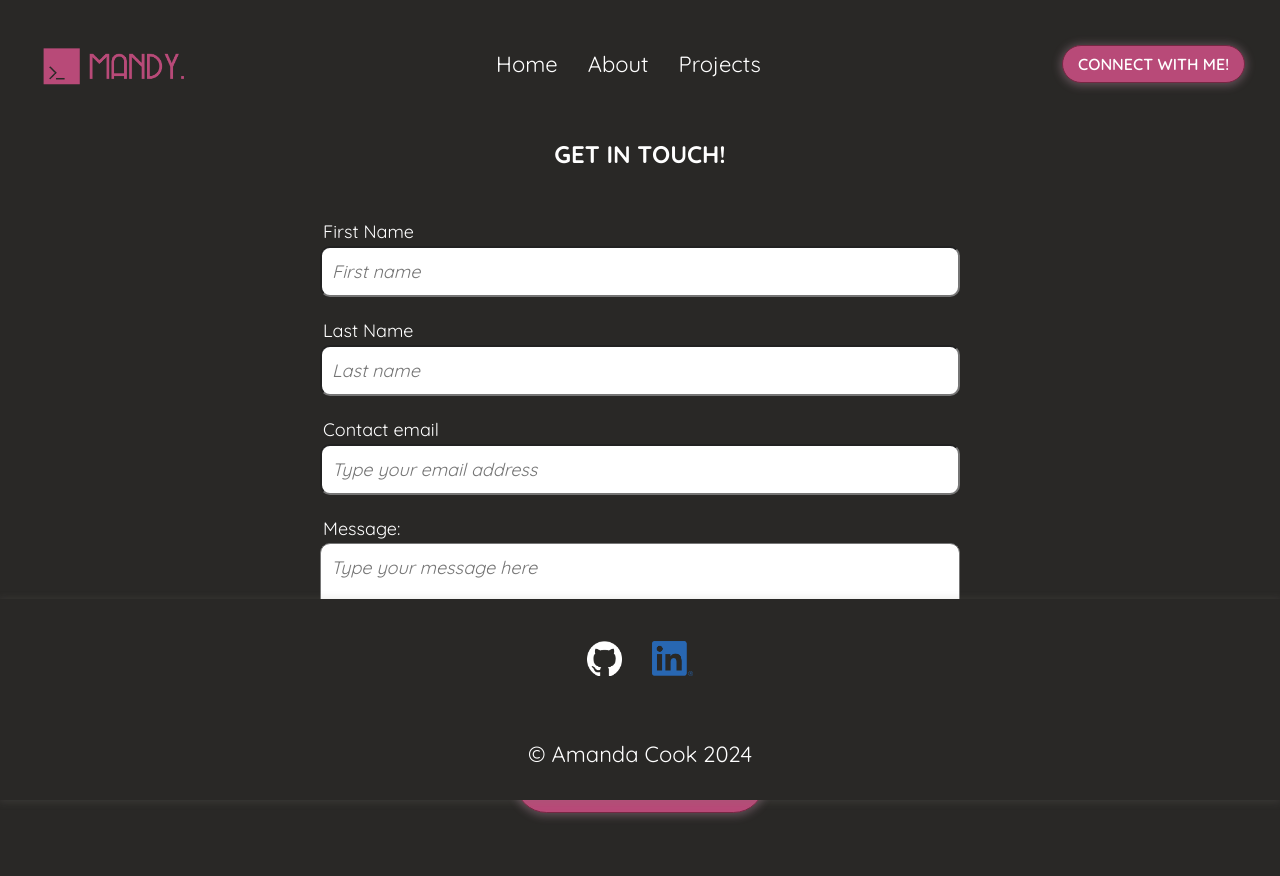
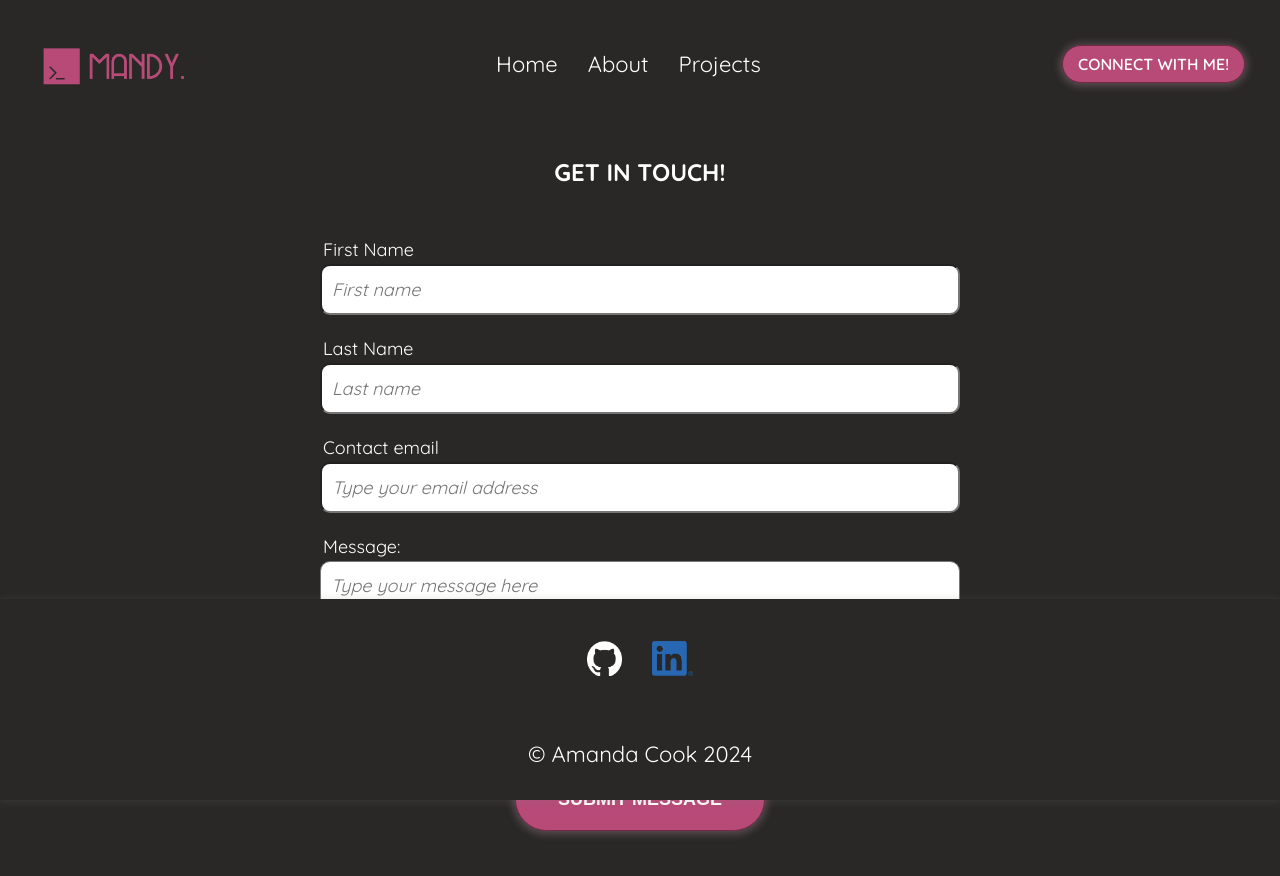
Before and after one commit to mandydc10/react-portfolio, a React (Vite) app: page /contact-me in a window 1280 px wide. Shown: the top 876 px of the page. Built offline with nearby package versions, Linux system fonts and the light colour scheme; a web font is replaced by a local one.

Commit message:
fix: bug with top of page hidden by header

```diff
--- a/src/components/NavBar.css
+++ b/src/components/NavBar.css
@@ -9,7 +9,6 @@
     flex-direction: column;
     position: sticky;
     top: 0px;
-    height: 90px;
     z-index: 1;
     justify-content: space-between;
     background-color: var(--secondary_dark);
--- a/src/pages/ContactPage.css
+++ b/src/pages/ContactPage.css
@@ -1,5 +1,5 @@
 .contact-page {
-    padding: 40px 0;
+    padding: 20px 0 40px;
     min-height: 100%;
     display: flex;
     flex-direction: column;
--- a/src/pages/ContactPage.jsx
+++ b/src/pages/ContactPage.jsx
@@ -1,14 +1,14 @@
-// import { useEffect } from 'react';
+import { useEffect } from 'react';
 import ContactForm from "../components/forms/ContactForm.jsx";
 import AboutSection from "../components/forms/ContactForm.jsx";
 import "./ContactPage.css";
 // import { pagesText } from "../projectData.js"
 
 function ContactPage() {
-    // useEffect(() => {
-    //     // Scroll to the top when the component mounts
-    //     window.scrollTo(0, 0);
-    // }, []);
+    useEffect(() => {
+        // Scroll to the top when the component mounts
+        window.scrollTo(0, 0);
+    }, []);
 
     return (
         <div className="contact-page">
```
